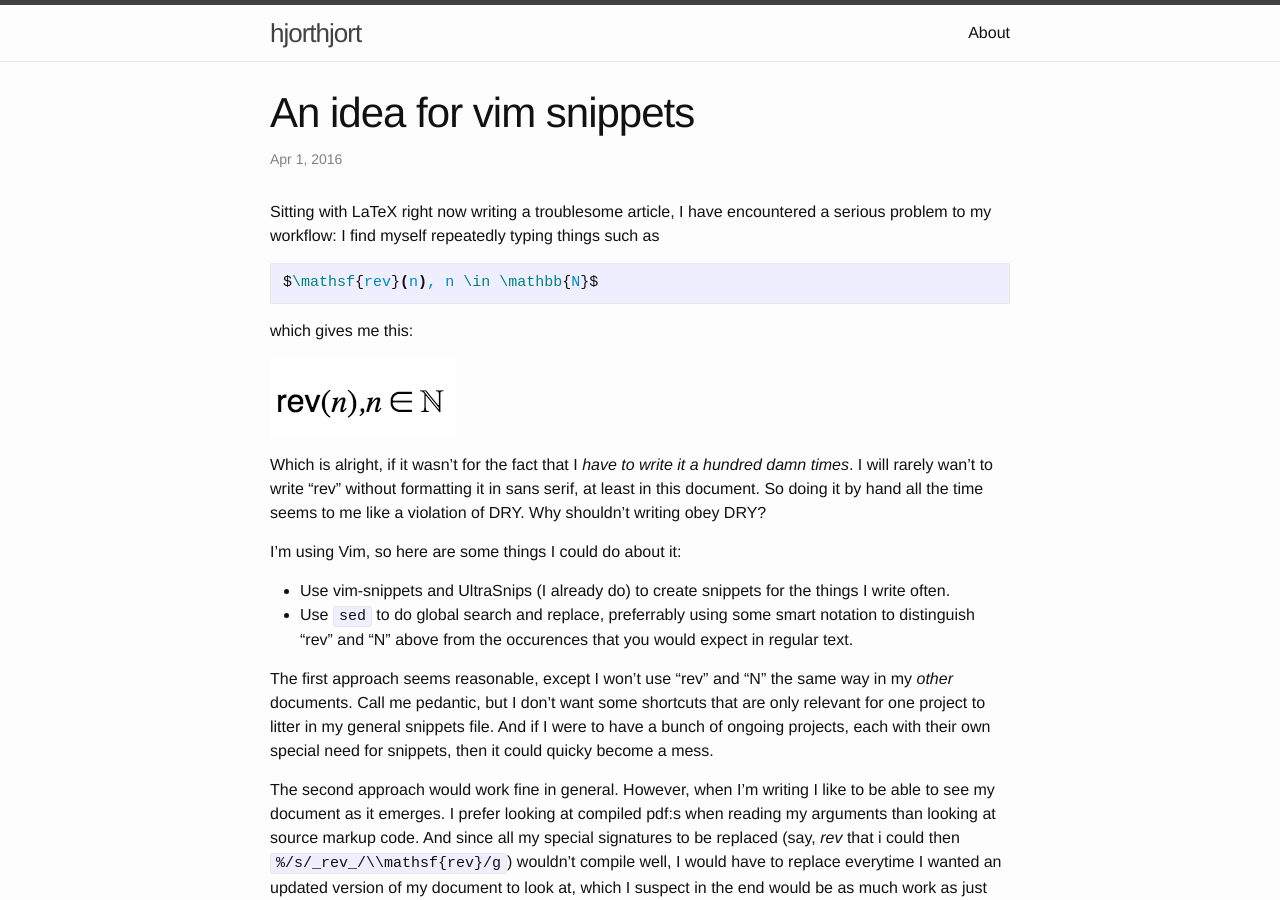
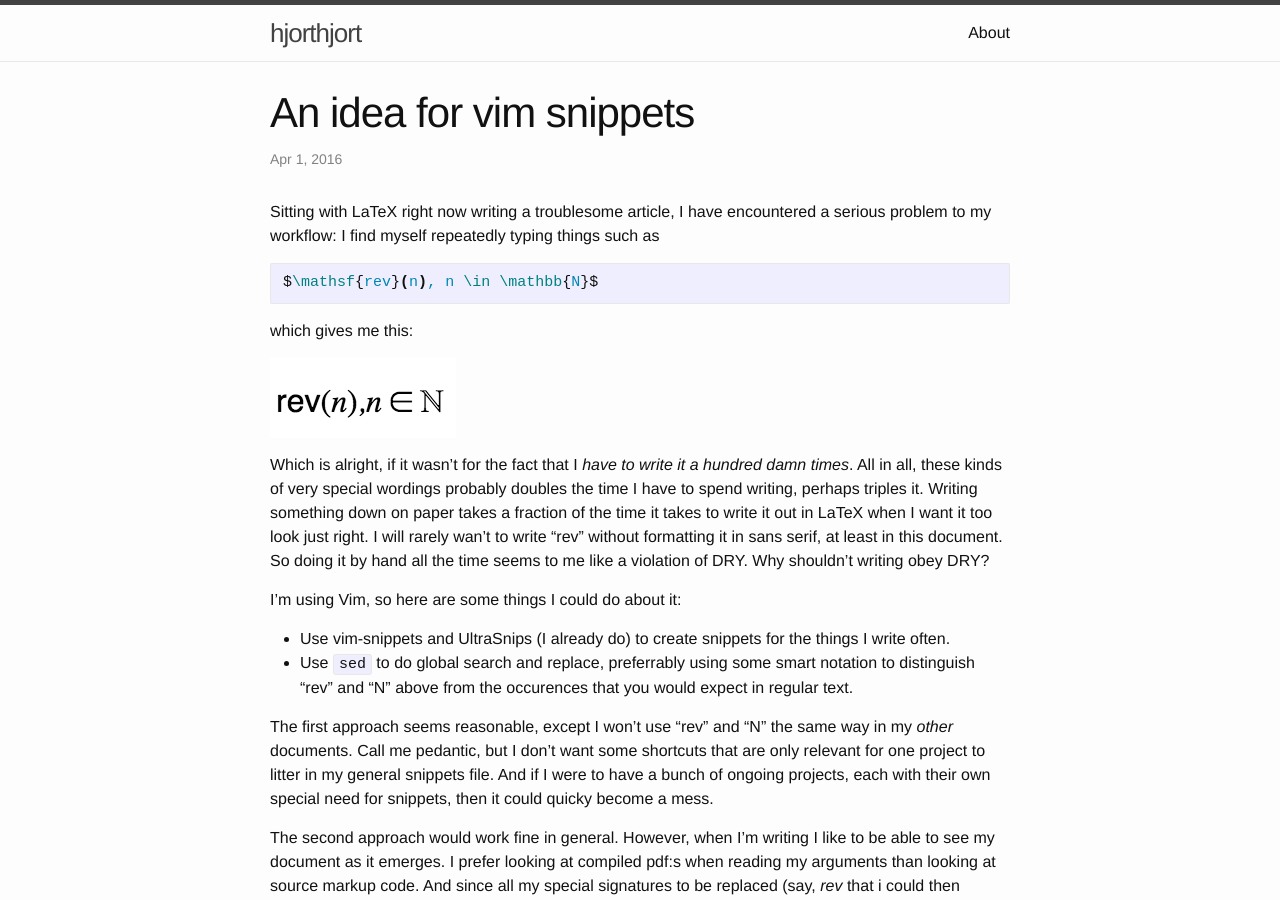
Before and after one commit to hjorthjort/hjorthjort.github.io, a Jekyll site: the page built from _posts/2016-04-01-an-idea-for-vim-snippets.markdown, in a window 1280 px wide and 900 px high. Built offline with Jekyll 4.4.1, drawn with Linux system fonts in a browser that asks for light colours.

Commit message:
elaborate

```diff
--- a/_posts/2016-04-01-an-idea-for-vim-snippets.markdown
+++ b/_posts/2016-04-01-an-idea-for-vim-snippets.markdown
@@ -15,7 +15,7 @@ which gives me this:
 
 ![A formula rendered by the above LaTeX code]({{ site.url }}/assets/latex_rev_n.png)
 
-Which is alright, if it wasn't for the fact that I *have to write it a hundred damn times*. I will rarely wan't to write "rev" without formatting it in sans serif, at least in this document. So doing it by hand all the time seems to me like a violation of DRY. Why shouldn't writing obey DRY?
+Which is alright, if it wasn't for the fact that I *have to write it a hundred damn times*. All in all, these kinds of very special wordings probably doubles the time I have to spend writing, perhaps triples it. Writing something down on paper takes a fraction of the time it takes to write it out in LaTeX when I want it too look just right. I will rarely wan't to write "rev" without formatting it in sans serif, at least in this document. So doing it by hand all the time seems to me like a violation of DRY. Why shouldn't writing obey DRY?
 
 I'm using Vim, so here are some things I could do about it:
 
```
